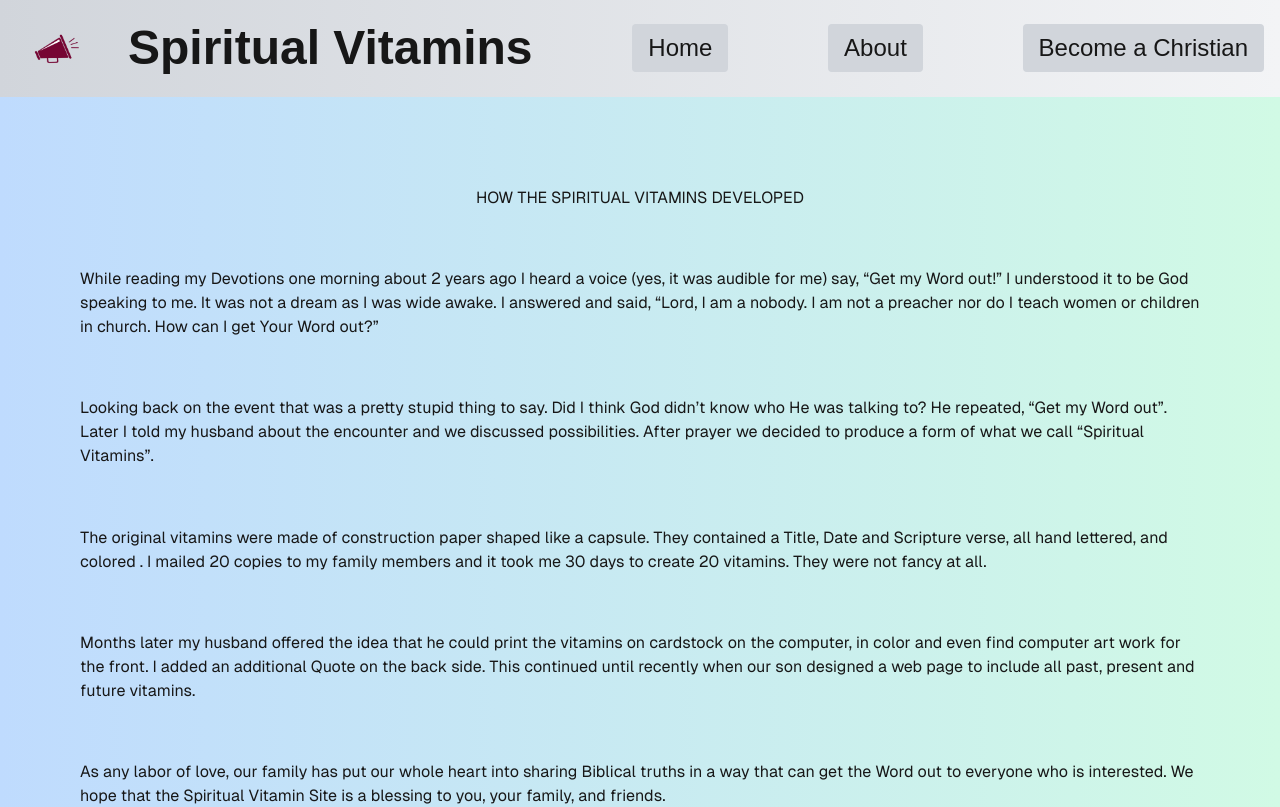
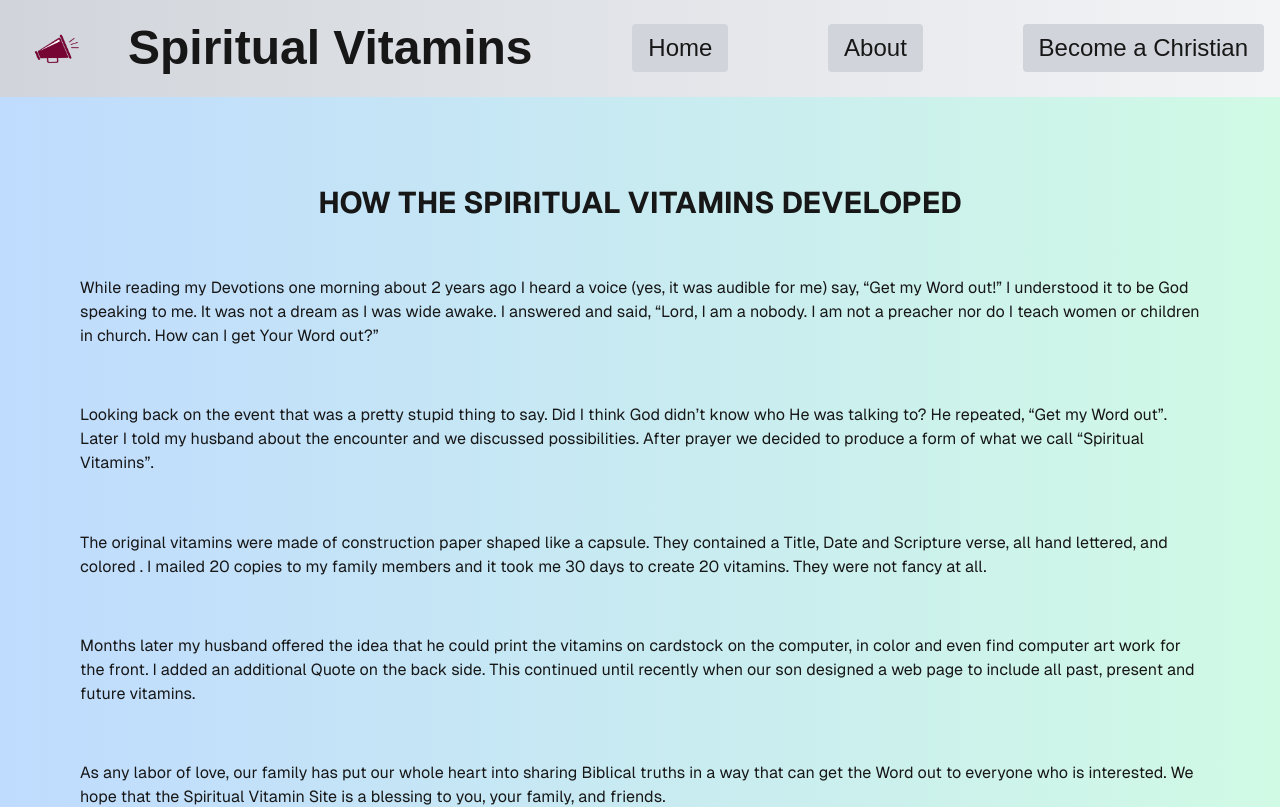
Before and after one commit to comm-scripter/next-spiritual-vitamins, a Next.js app: page /about in a window 1280 px wide. Shown: the top 807 px of the page. Built offline with nearby package versions, Linux system fonts and the light colour scheme.

Commit message:
update page font styles

```diff
--- a/app/about/page.jsx
+++ b/app/about/page.jsx
@@ -1,7 +1,7 @@
 export default function About() {
   return (
     <div className="grid grid-rows-100 items-center justify-items-center h-screen p-8 pb-20 gap-10 sm:p-20 font-[family-name:var(--font-geist-sans)] bg-gradient-to-r from-blue-200 to-emerald-100">
-      <p>HOW THE SPIRITUAL VITAMINS DEVELOPED</p>
+      <p className="font-bold text-3xl">HOW THE SPIRITUAL VITAMINS DEVELOPED</p>
       <p>
         While reading my Devotions one morning about 2 years ago I heard a voice
         (yes, it was audible for me) say, “Get my Word out!” I understood it to
```
